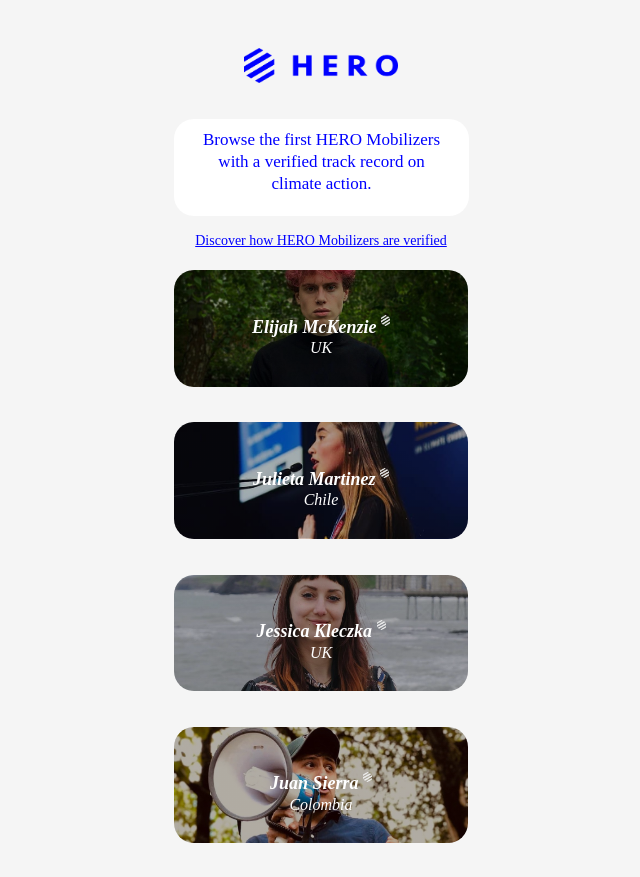
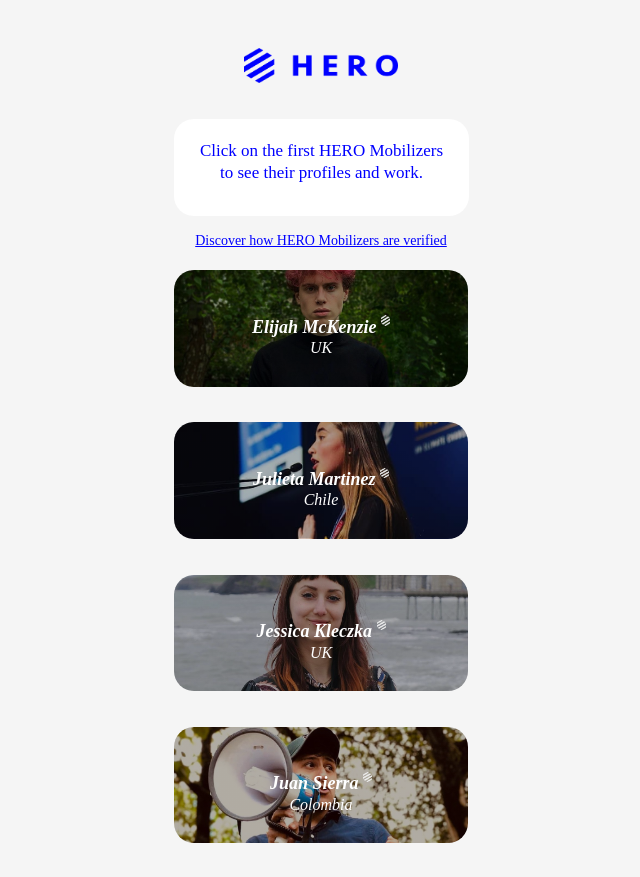
Before and after one commit to Dar-Blockchain/Hero, a React (Create React App) app in the folder hero-fronend/: page /supporter in a window 1280 px wide. Shown: the whole page, without its empty margins (319-959 px from the left). Built offline with nearby package versions, Linux system fonts and the light colour scheme.

Commit message:
change text

```diff
--- a/hero-fronend/src/Supporter.jsx
+++ b/hero-fronend/src/Supporter.jsx
@@ -58,7 +58,7 @@
       {Dropdown === "off" &&
             <div className="heroo container-fluid d-flex flex-column justify-content-center align-items-center">
             <Link to="/"><img src={logo} alt="Hero Logo Blue" srcSet={logo} className='blueLogo' /></Link>
-            <div className='Card d-flex justify-content-center align-items-center browse-p'><p>Browse the first HERO Mobilizers with a verified track record on climate action.</p></div>
+            <div className='Card d-flex justify-content-center align-items-center browse-p'><p>Click on the first HERO Mobilizers to see their profiles and work.</p></div>
             <button className='ds-h' onClick={handleDropdown}>Discover how HERO Mobilizers are verified</button>
             <ProfilesList/>
             </div>
```
